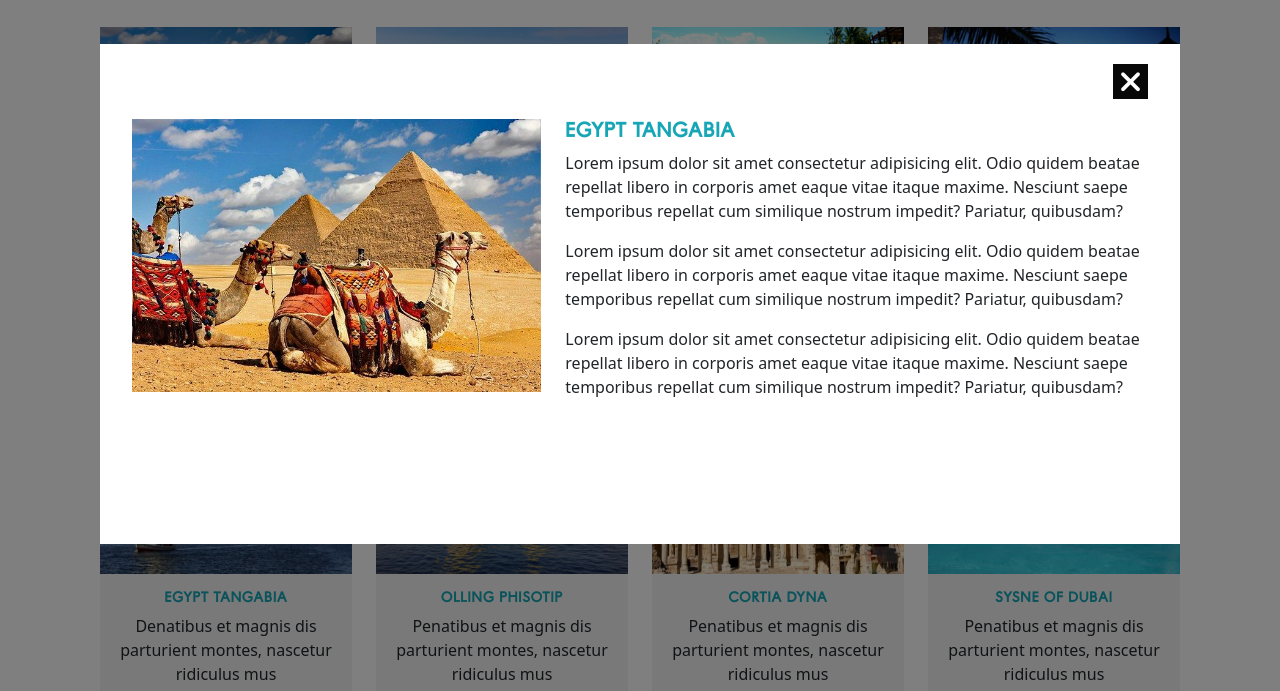
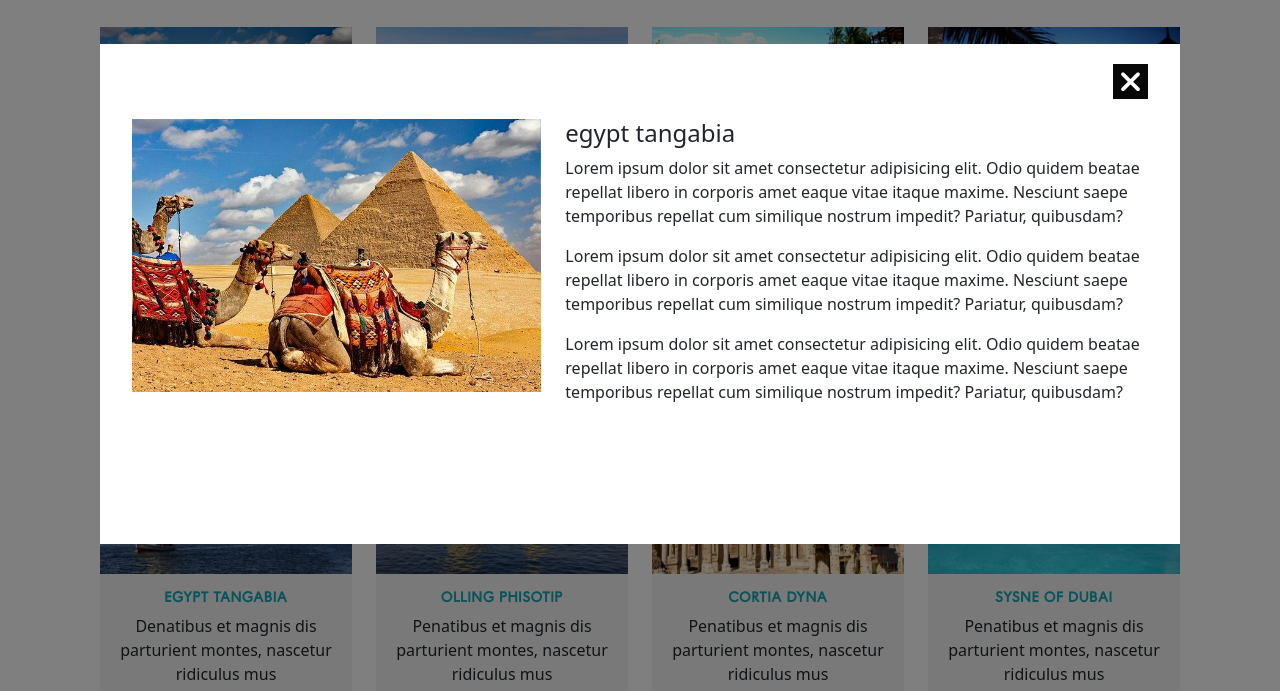
Before and after one commit to LoujayneKhalil/Places-Task, a plain HTML site: page index.html in a window 1280 px wide. Both pictures are taken after a click on the element 226 px from the left and 304 px from the top of the page. Shown: the part 106-797 px from the top of the page. Drawn offline with nearby package versions, Linux system fonts and the light colour scheme; files that its build step writes are made by us from their sources; a web font is replaced by a local one.

Commit message:
first commit

```diff
--- a/index.html
+++ b/index.html
@@ -76,7 +76,7 @@
         </div>
     </div>
 
-    <div class="pop-up">
+    <div class="pop-up" id="PopUp">
         <!-- append pop-up in js -->
     </div>
 
--- a/main-script.js
+++ b/main-script.js
@@ -95,7 +95,7 @@ for(var i = 0; i<cardsLength; i++){
 
     let placesCards = `
         <div class="col-md-3 mb-4">
-            <div class="card rounded-0 border-0 text-center" >
+            <div class="card rounded-0 border-0 text-center" data-index="${i}">
                 <img src="${cardsArr[i]['img']}">
                 <div class="card-body">
                     <h6 class="card-title titleFont ">${cardsArr[i]['title']}</h6>
@@ -109,8 +109,10 @@ for(var i = 0; i<cardsLength; i++){
         </div>
     `
     $("#defaultCard").append(placesCards)
+}
+// debugger;
+ // ---------------------------------------------Pop-up-----------------------------------------------------------------
 
-    // ---------------------------------------------Pop-up-----------------------------------------------------------------
 let popUp = `
  <div class="popup-content">
      <div class="container popup-container">
@@ -119,10 +121,10 @@ for(var i = 0; i<cardsLength; i++){
          </div>
          <div class="row">
              <div class="col-md-5">
-                            <img src="${cardsArr[i]['img']}" style="width: 100%;">
+                 <img src="asd" id="popup-image" style="width: 100%;">
              </div>
              <div class="col-md-7">
-                            <h4 class="pop-up-title">${cardsArr[i]['title']}</h4>
+                 <h4 id="pop-up-title"></h4>
                  <p>Lorem ipsum dolor sit amet consectetur adipisicing elit. Odio quidem beatae repellat libero in corporis amet eaque vitae itaque maxime. Nesciunt saepe temporibus repellat cum similique nostrum impedit? Pariatur, quibusdam?</p>
                  <p>Lorem ipsum dolor sit amet consectetur adipisicing elit. Odio quidem beatae repellat libero in corporis amet eaque vitae itaque maxime. Nesciunt saepe temporibus repellat cum similique nostrum impedit? Pariatur, quibusdam?</p>
                  <p>Lorem ipsum dolor sit amet consectetur adipisicing elit. Odio quidem beatae repellat libero in corporis amet eaque vitae itaque maxime. Nesciunt saepe temporibus repellat cum similique nostrum impedit? Pariatur, quibusdam?</p>
@@ -131,19 +133,23 @@ for(var i = 0; i<cardsLength; i++){
      </div>
  </div>
 `
-        $(".pop-up").append(popUp);
+
+
+$(".pop-up").html(popUp);
+
 
 $(".card").on("click",function(){
-            $(".pop-up").css({'display':'block'})
-            $("body").css({'overflow-y':'hidden'})
+
+    let index = parseInt($(this).data('index'));
+
+    openPopup(index);
 })
 
 $(".popup-close-btn button").on("click",function(){
-            $(".pop-up").css({'display':'none'})
-            $("body").css({'overflow-y':'visible'})
+    closePopup();
 })
 
-}
+
 
 
 
@@ -153,7 +159,9 @@ function closePopup(){
     document.getElementById('PopUp').style.display = 'none';
     document.body.style.overflowY = 'visible';
 }
-function openPopup(){
+function openPopup(index){
     document.getElementById('PopUp').style.display = 'block';
+    document.getElementById("popup-image").src = cardsArr[index]["img"];
+    document.getElementById("pop-up-title").innerHTML = cardsArr[index]["title"];
     document.body.style.overflowY = 'hidden';
 }
```
Lines whose indentation alone changed are shown as unchanged.
